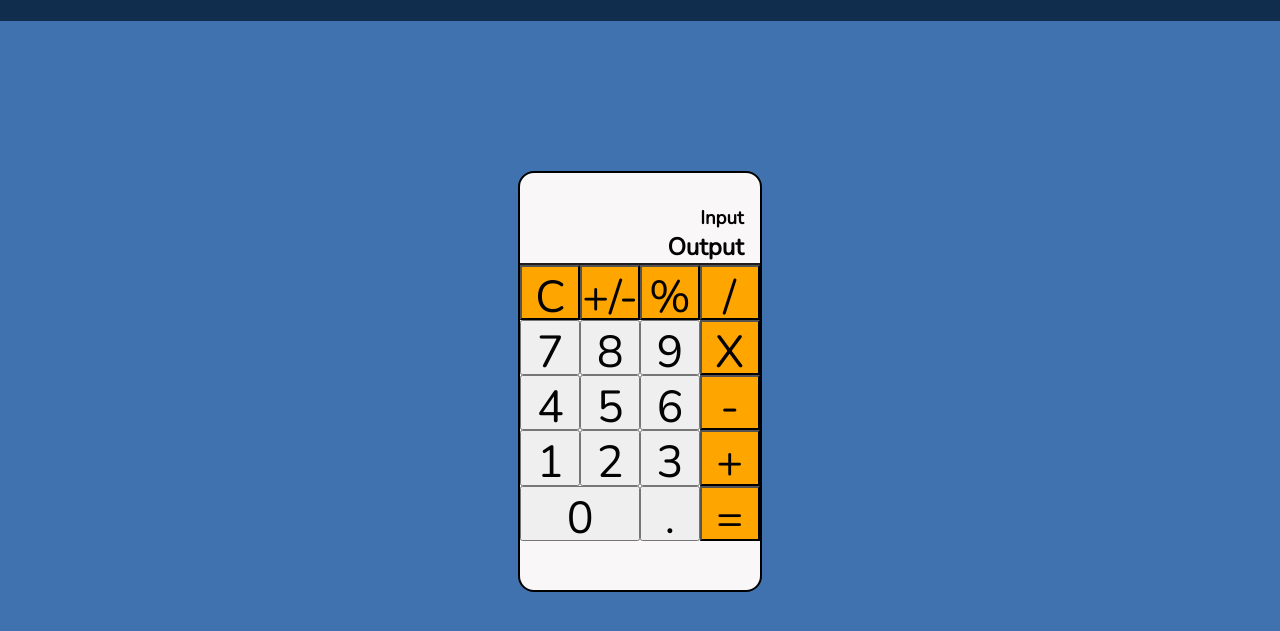
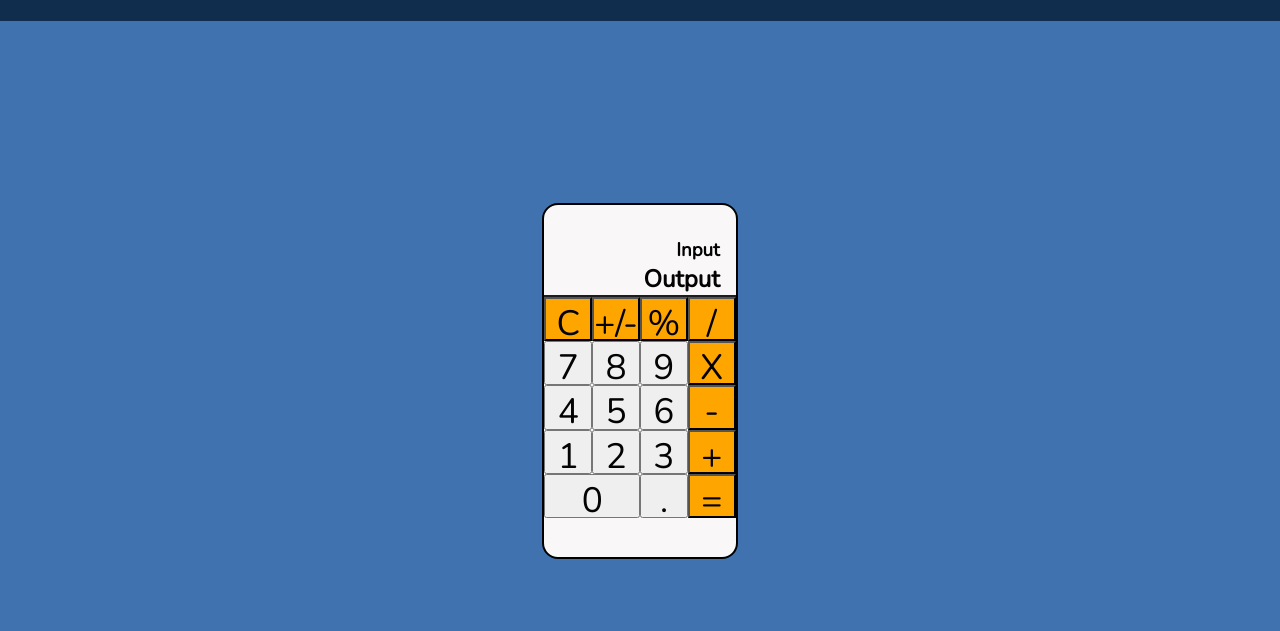
Before and after one commit to chriskokc/calculator-web, a plain HTML site: page index.html in a window 1280 px wide. Shown: the part 59-690 px from the top of the page. Drawn offline with nearby package versions, Linux system fonts and the light colour scheme; a web font is replaced by a local one.

Commit message:
adjusted the size for each grid column in the keypad.

```diff
--- a/style.scss
+++ b/style.scss
@@ -88,8 +88,8 @@ main {
             border: 2px solid black;
             border-radius: 1rem;
             background-color: $calc-color;
-            max-height: 70%;
-            max-width: 60%;
+            max-height: 75%;
+            max-width: 80%;
 
             .calculator__display {
                 margin: 2rem 1rem 0;
@@ -105,12 +105,12 @@ main {
             .calculator__keypads {
                 max-height: 100%;
                 display: grid;
-                grid-template-columns: repeat(4, 1fr);
+                grid-template-columns: repeat(4, minmax(0, 1fr));
                 grid-template-rows: repeat(5, 17%);
 
                 .calculator__btn {
 
-                    font-size: 2.8rem;
+                    font-size: 2.2rem;
 
                     &--c {
                         grid-column: 1 / 2;
```
Also changed, not shown: style.css.
